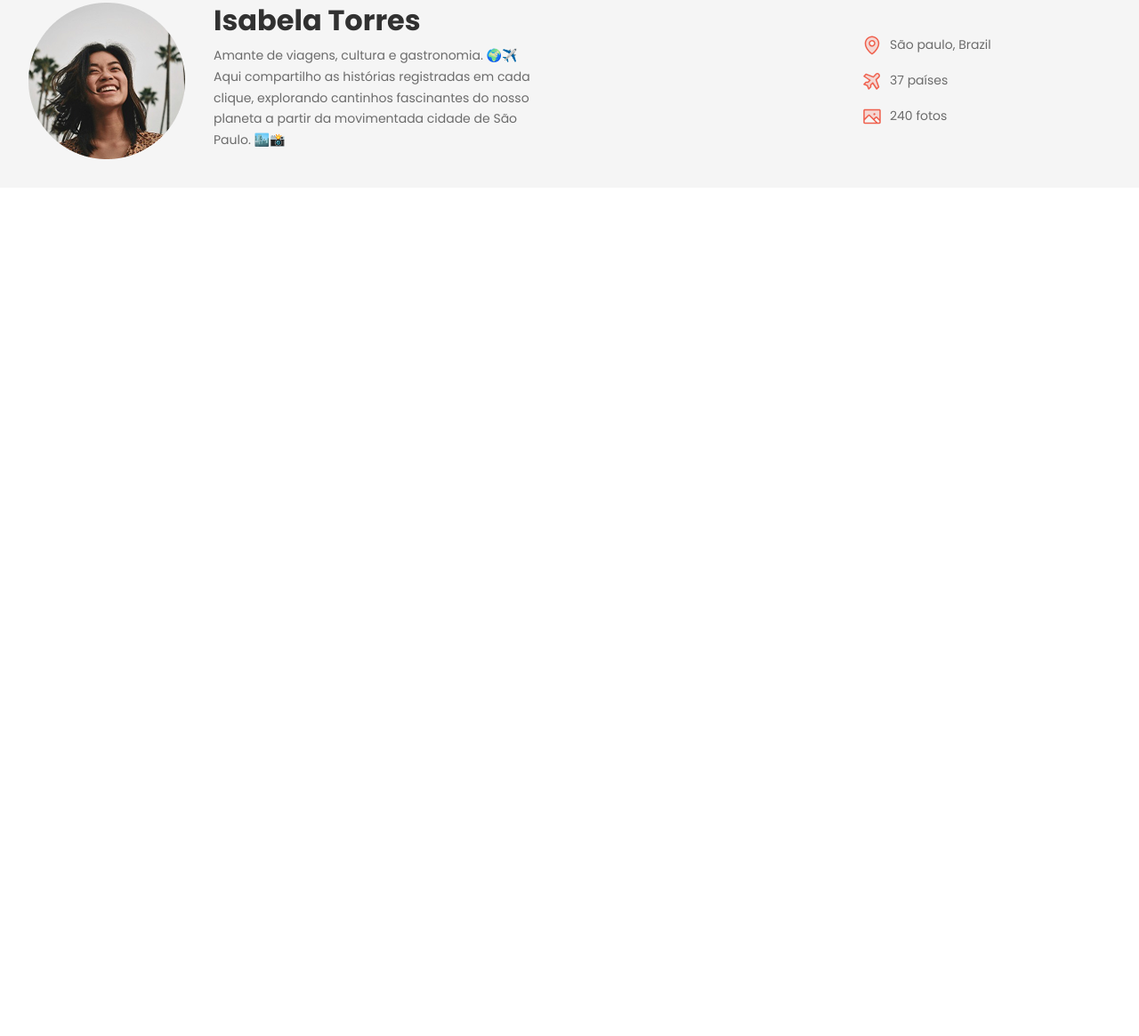
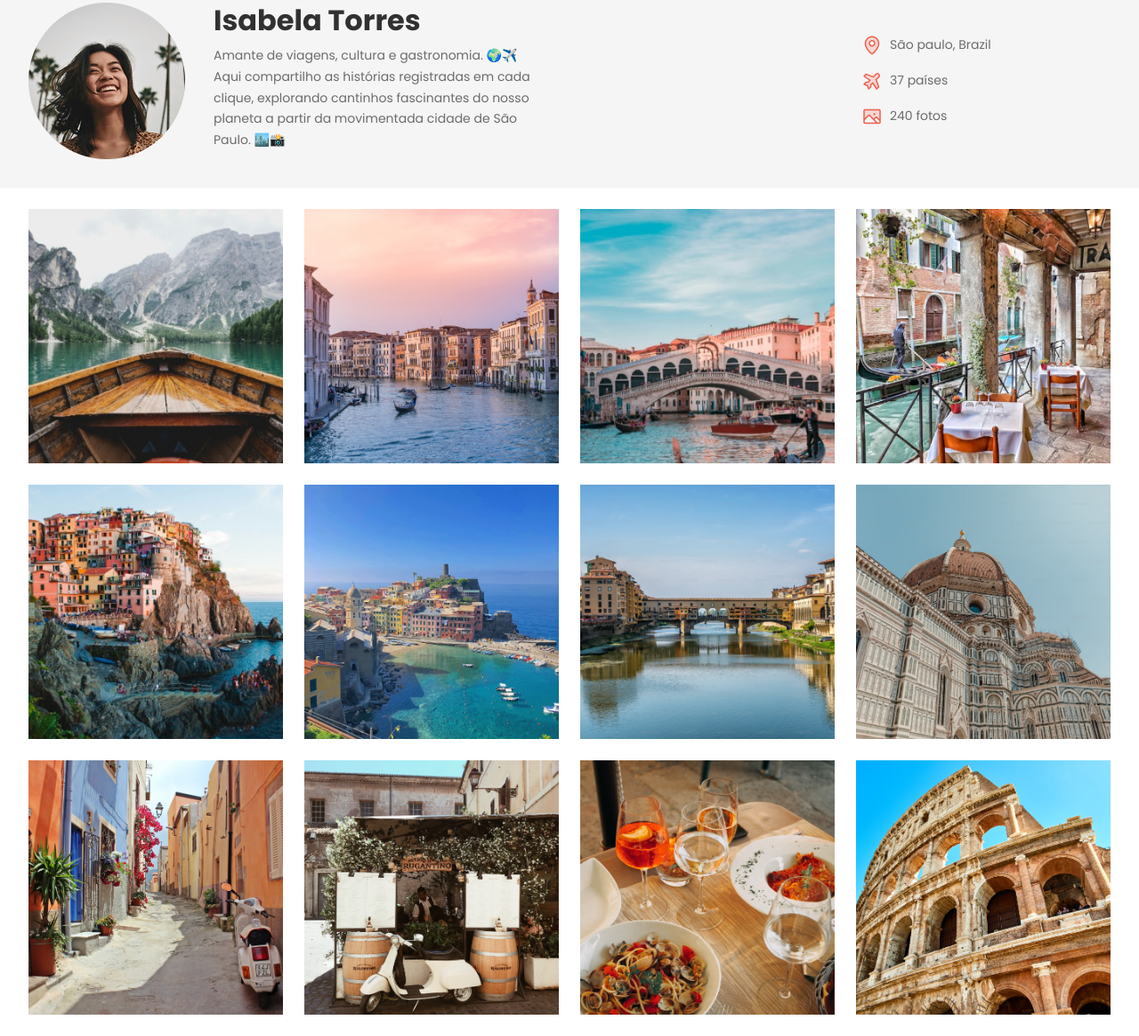
Before and after one commit to samuelamadeu/rocketseat-projetos, a plain HTML site: page PROJETO TRAVELGRAM/INDEX.HTML in a window 1280 px wide. Shown: the part 125-1290 px from the top of the page at 89% size. Before the commit the page ends 800 px from the top, so only its background shows below. Drawn offline with Linux system fonts and the light colour scheme; a web font is replaced by a local one.

Commit message:
main gallery

```diff
--- a/PROJETO TRAVELGRAM/INDEX.HTML
+++ b/PROJETO TRAVELGRAM/INDEX.HTML
@@ -57,6 +57,19 @@
     </div>
   </header>
   </div>
-
+  <main class="container">
+    <img src="/PROJETO TRAVELGRAM/ASSETS/images/Image 01.png" alt="...">
+    <img src="/PROJETO TRAVELGRAM/ASSETS/images/Image 02.png" alt="...">
+    <img src="/PROJETO TRAVELGRAM/ASSETS/images/Image 03.png" alt="...">
+    <img src="/PROJETO TRAVELGRAM/ASSETS/images/Image 04.png" alt="...">
+    <img src="/PROJETO TRAVELGRAM/ASSETS/images/Image 05.png" alt="...">
+    <img src="/PROJETO TRAVELGRAM/ASSETS/images/Image 06.png" alt="...">
+    <img src="/PROJETO TRAVELGRAM/ASSETS/images/Image 07.png" alt="...">
+    <img src="/PROJETO TRAVELGRAM/ASSETS/images/Image 08.png" alt="...">
+    <img src="/PROJETO TRAVELGRAM/ASSETS/images/Image 09.png" alt="...">
+    <img src="/PROJETO TRAVELGRAM/ASSETS/images/Image 10.png" alt="...">
+    <img src="/PROJETO TRAVELGRAM/ASSETS/images/Image 11.png" alt="...">
+    <img src="/PROJETO TRAVELGRAM/ASSETS/images/Image 12.png" alt="...">
+  </main>
 </body>
 </html>
--- a/PROJETO TRAVELGRAM/styles/index.CSS
+++ b/PROJETO TRAVELGRAM/styles/index.CSS
@@ -26,4 +26,5 @@
 
 @import url(global.css);
 @import url(nav.css);
-@import url(header.css)
+@import url(header.css);
+@import url(main.css);
--- /dev/null
+++ b/PROJETO TRAVELGRAM/styles/main.css
@@ -0,0 +1,12 @@
+main {
+  display: flex;
+  flex-wrap: wrap;
+  gap: 24px;
+  padding-block: 24px;
+}
+
+main img {
+  width: 286px;
+  height: 286px;
+  object-fit: cover;
+}
```
